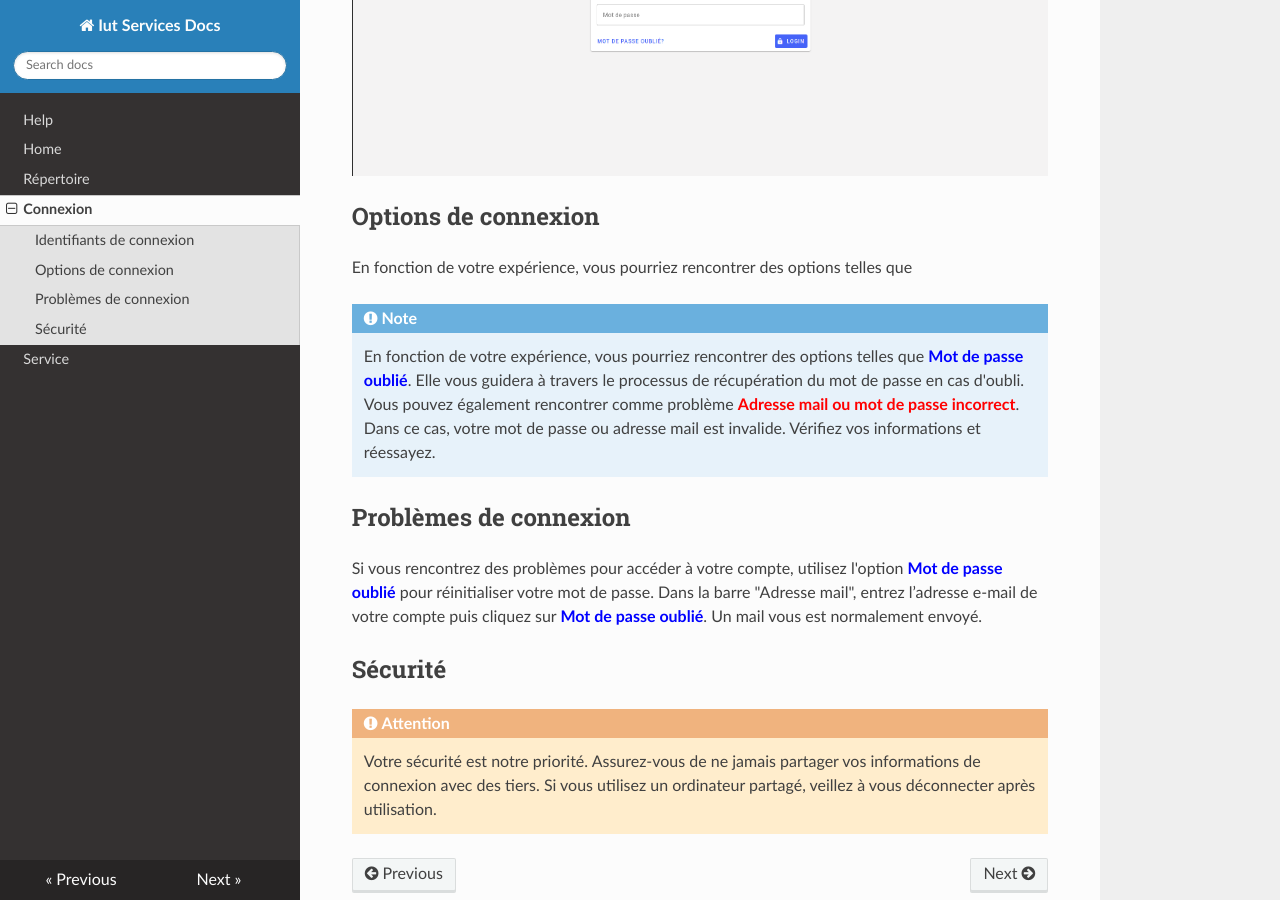
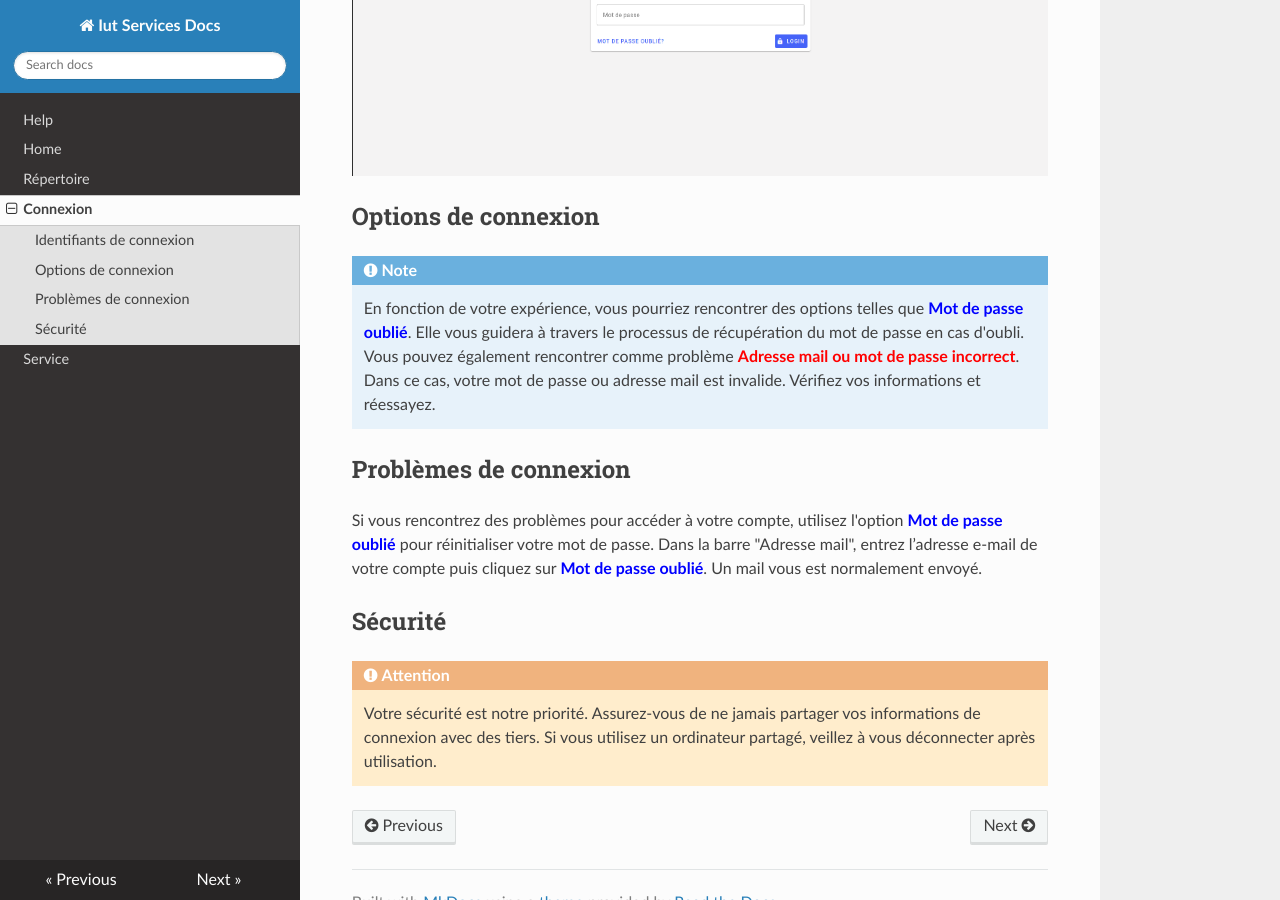
Before and after one commit to anthony-eluecque/iut-services-docs, an MkDocs documentation site: the page built from docs/login.md, in a window 1280 px wide and 900 px high, scrolled down 621 px. Built offline with MkDocs 1.6.1, drawn with Linux system fonts in a browser that asks for light colours; nearby versions of some CDN libraries.

Commit message:
fix: remove duplicata

```diff
--- a/docs/login.md
+++ b/docs/login.md
@@ -13,8 +13,6 @@ Appuyez ensuite sur le bouton <span class="btn btn-primary btn-sm">Login</span>
 
 ## Options de connexion
 
-En fonction de votre expérience, vous pourriez rencontrer des options telles que
-
 !!! note "Note"
     En fonction de votre expérience, vous pourriez rencontrer des options telles que <span style="color:blue">**Mot de passe oublié**</span>. Elle vous guidera à travers le processus de récupération du mot de passe en cas d'oubli. Vous pouvez également rencontrer comme problème <span style="color:red">**Adresse mail ou mot de passe incorrect**</span>. Dans ce cas, votre mot de passe ou adresse mail est invalide. Vérifiez vos informations et réessayez.
 
```
